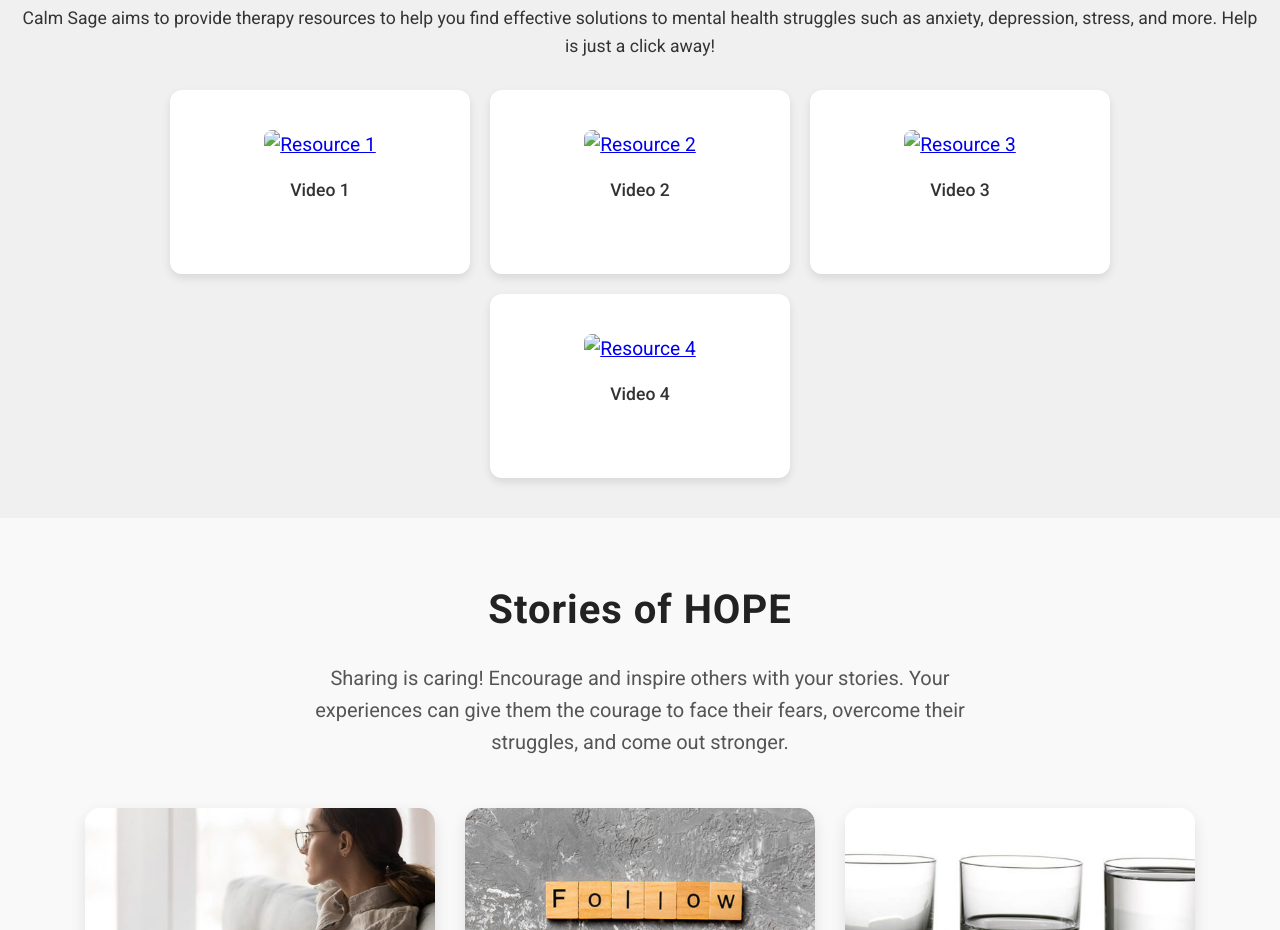
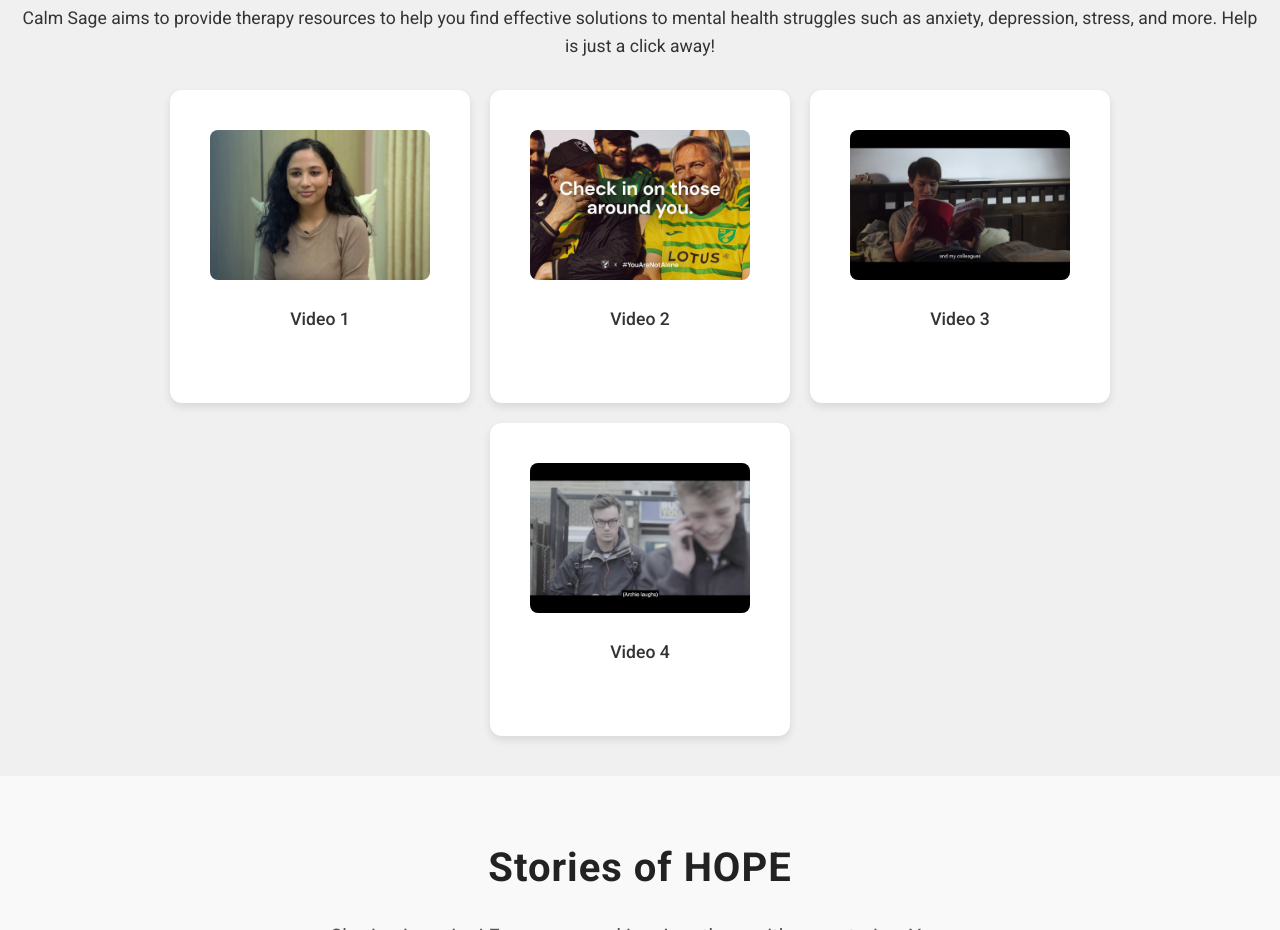
Before and after one commit to pdlmanoj/test, a plain HTML site: page index.html in a window 1280 px wide. Shown: the part 2880-3810 px from the top of the page. Drawn offline with Linux system fonts and the light colour scheme; the site is published under a folder, as on GitHub Pages, so addresses that start at the root find nothing.

Commit message:
index file update

```diff
--- a/index.html
+++ b/index.html
@@ -128,19 +128,19 @@
 
                 <div class="resource-grid">
                     <div class="resource-card">
-                        <a href="resource.html"> <img src="/images/resource1.jpg" alt="Resource 1" class="resource-image"></a>
+                        <a href="resource.html"> <img src="images/resource1.jpg" alt="Resource 1" class="resource-image"></a>
                         <p>Video 1</p>
                     </div>
                     <div class="resource-card">
-                        <a href="resource.html"><img src="/images/resource2.jpg" alt="Resource 2" class="resource-image"></a>
+                        <a href="resource.html"><img src="images/resource2.jpg" alt="Resource 2" class="resource-image"></a>
                         <p>Video 2</p>
                     </div>
                     <div class="resource-card">
-                        <a href="resource.html"><img src="/images/resource3.jpg" alt="Resource 3" class="resource-image"></a>
+                        <a href="resource.html"><img src="images/resource3.jpg" alt="Resource 3" class="resource-image"></a>
                         <p>Video 3</p>
                     </div>
                     <div class="resource-card">
-                        <a href="resource.html"><img src="/images/resource4.jpg" alt="Resource 4" class="resource-image"></a>
+                        <a href="resource.html"><img src="images/resource4.jpg" alt="Resource 4" class="resource-image"></a>
                         <p>Video 4</p>
                     </div>
                 </div>
```
